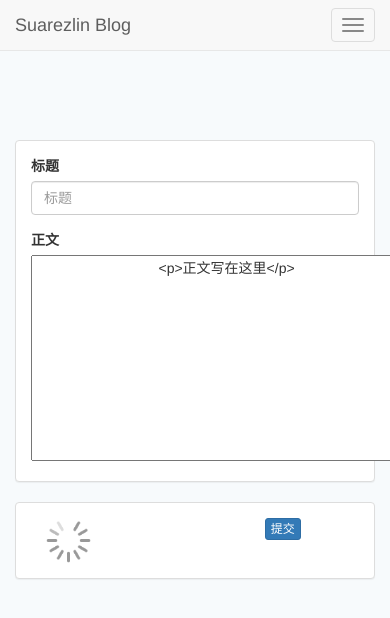
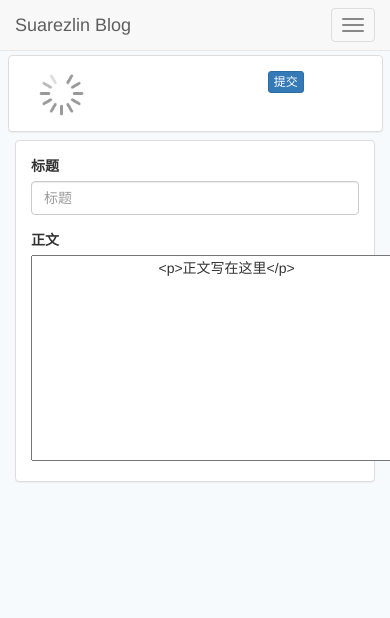
Before and after one commit to Suarezlin/blog, a Flask app: template app/templates/write.html in a window 390 px wide; the page is wider, and only the part inside the window is pictured. Shown: the top 618 px of that part. Run offline with Flask 2, Linux system fonts and the light colour scheme; the template is opened without the code that fills it, so the values that code supplies are empty; some libraries are stand-ins or nearby versions.

Commit message:
add smartphone support

```diff
--- a/app/templates/write.html
+++ b/app/templates/write.html
@@ -4,6 +4,13 @@
         .info {
             position: fixed;
             width: 262.5px;
+        }
+
+        .info1 {
+            position: fixed;
+            right: 7px;
+            left: 8px;
+            top: 55px;
         }
 
         #editor {
@@ -178,7 +185,7 @@
         $(function () {
             $('.btn-primary').click(function () {
                 var data1 = CKEDITOR.instances.editor1.getData();
-                var txt = trimHtml(data1, {limit:200,preserveTags:true}).html;
+                var txt = trimHtml(data1, {limit: 200, preserveTags: true}).html;
                 console.log(data1);
                 $.post($SCRIPT_ROOT + '/write_blog', {
                     title: $('#title').val(),
```
